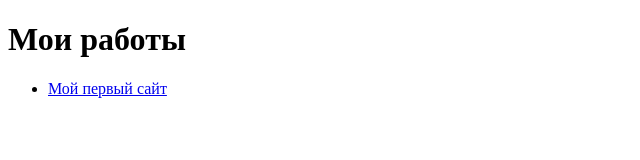
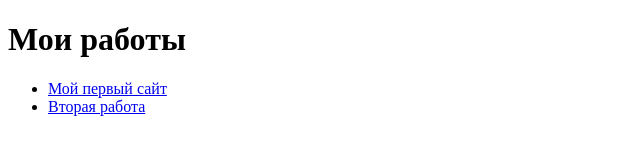
Before and after one commit to irinasyrcova/portfolio, a plain HTML site: page index.html in a window 1280 px wide. Shown: the whole page, without its empty margins (0-640 px from the left). Drawn offline with Linux system fonts and the light colour scheme.

Commit message:
Add files via upload

```diff
--- a/index.html
+++ b/index.html
@@ -10,6 +10,7 @@
     <h1>Мои работы</h1>
     <ul>
         <li><a href="./start-project">Мой первый сайт</a></li>
+        <li><a href="./apple-watch">Вторая работа</a></li>
     </ul>
 </body>
 </html>
```
